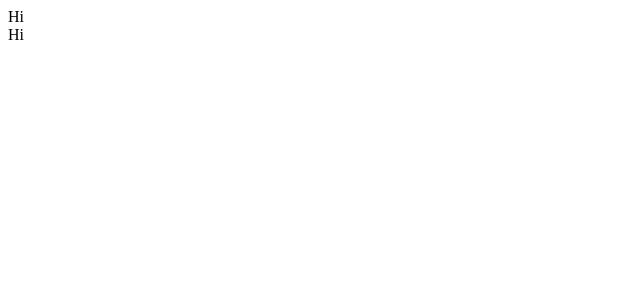
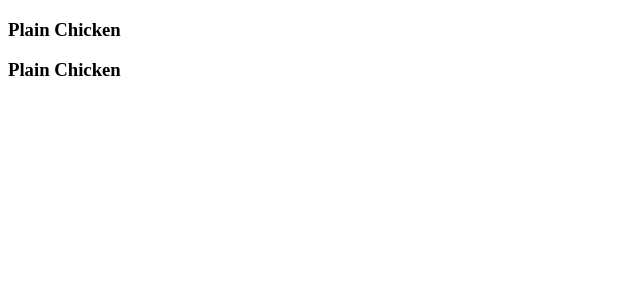
Before and after one commit to rootdown001/cooking-with-react, a React (Create React App) app: page / in a window 1280 px wide. Shown: the top 300 px of the page, without its empty margins (0-640 px from the left). Built offline with nearby package versions, Linux system fonts and the light colour scheme.

Commit message:
getting live server to work

```diff
--- a/src/Recipe.js
+++ b/src/Recipe.js
@@ -3,7 +3,8 @@ import React from 'react'
 export default function Recipe() {
   return (
     <div>
-        Hi
+        <h3>Plain Chicken</h3>
+
     </div>
   )
 }
```
